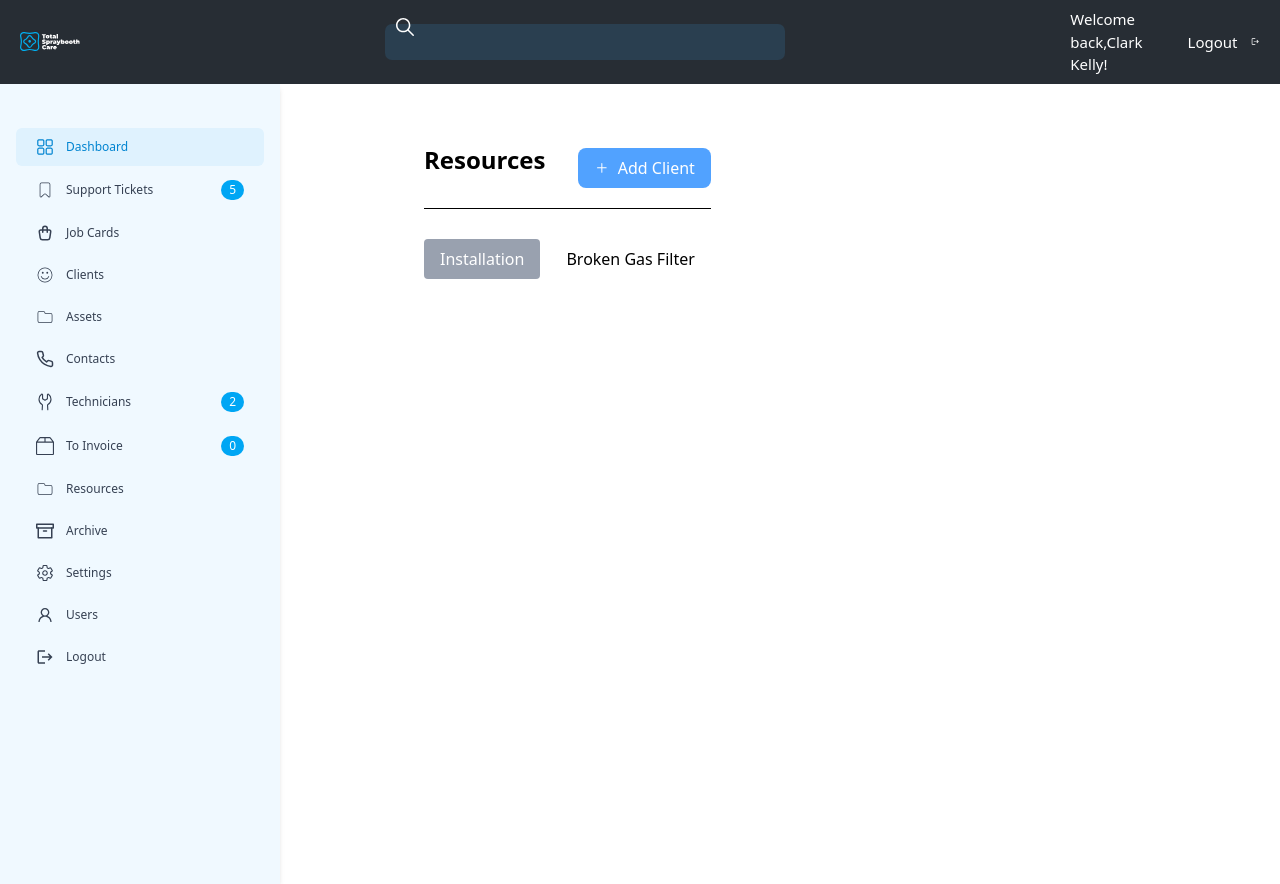
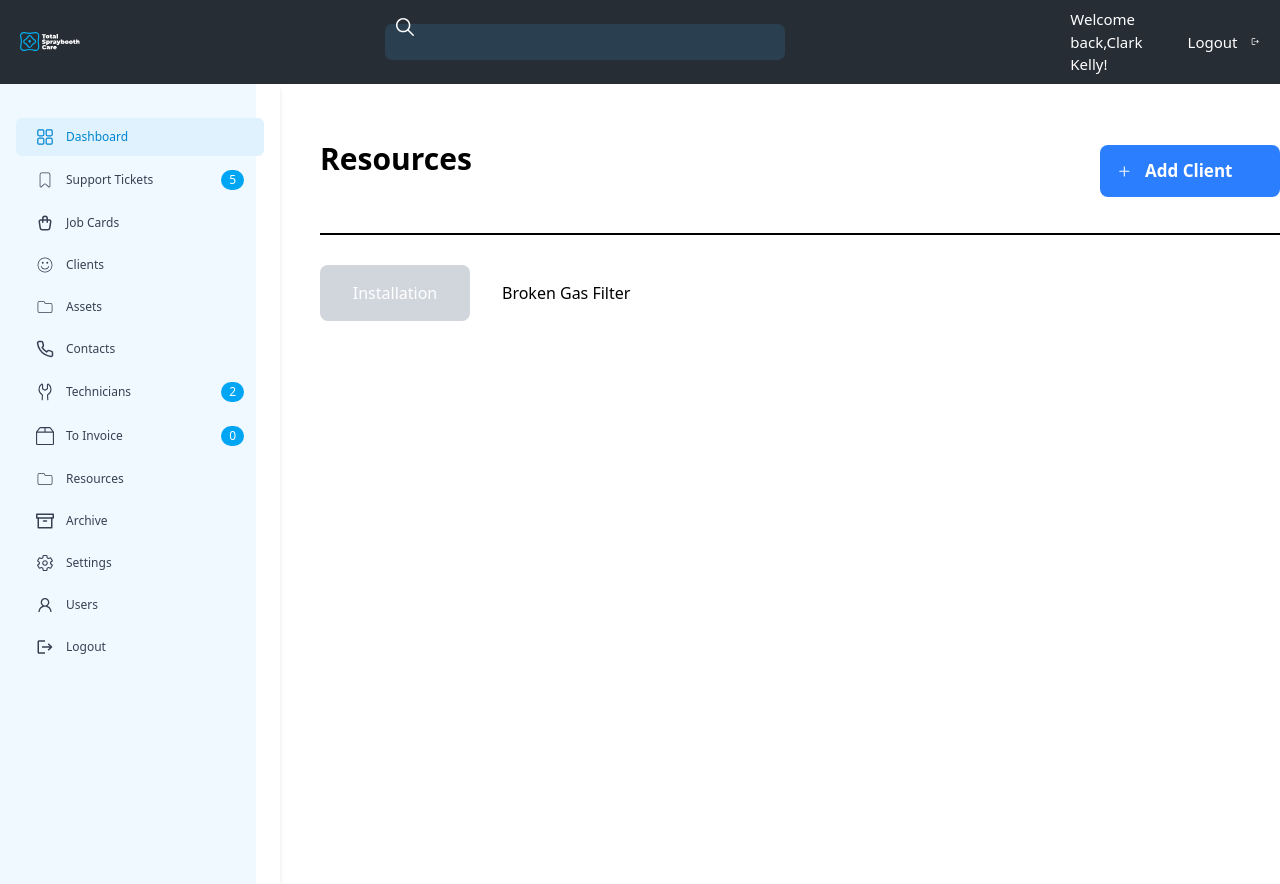
Before and after one commit to sharmaketan03/react_dashboard, a React (Vite) app: page /resoursec in a window 1280 px wide. Built offline with nearby package versions, Linux system fonts and the light colour scheme.

Commit message:
new changes add by rohit

```diff
--- a/src/ContactComponent.jsx
+++ b/src/ContactComponent.jsx
@@ -4,7 +4,7 @@ const ContactsComponent = () => {
   return (
     <div className="mt-[5%]">
       <h1 className="text-2xl font-bold mb-8">Contacts</h1>
-      <div className="p-6 bg-white w-[1100px]  border border-gray-300 rounded-xl shadow-md">
+      <div className=" bg-white w-[100%]  border border-gray-300 rounded-xl shadow-md">
         <div className="overflow-x-auto">
           <table className="min-w-full text-sm text-left border-collapse">
             <thead>
--- a/src/Dashboard.jsx
+++ b/src/Dashboard.jsx
@@ -9,7 +9,7 @@ const Dashboard = () => {
 
     </div>
       <div>
-        <h1 className="text-2xl mt-[7%] font-bold mb-8">Dashboard</h1>
+        <h1 className="text-2xl mt-[4%] font-bold mb-6">Dashboard</h1>
         <div>
           <div className="p-6 bg-white  border border-gray-300 rounded-xl shadow-md">
             <h2 className="text-lg font-semibold mb-4">My Tickets</h2>
--- a/src/First.jsx
+++ b/src/First.jsx
@@ -9,15 +9,15 @@ const First = () => {
       <div className="h-screen ">
         <Header />
 
-        <div className="flex md:gap-[5%]">
-          <div>
-            <LeftSideBar />
-          </div>
+        <div className="flex flex-col md:flex-row md:gap-[5%]">
+  <div className="w-full md:w-[20%] min-w-[200px]">
+    <LeftSideBar />
+  </div>
+  <div className="w-full md:w-[75%] flex-grow">
+    <Outlet />
+  </div>
+</div>
 
-          <div className="">
-            <Outlet />
-          </div>
-        </div>
       </div>
     </>
   );
--- a/src/LeftSideBar.jsx
+++ b/src/LeftSideBar.jsx
@@ -17,11 +17,11 @@ const LeftSideBar = () => {
   return (
     <>
       <div className="bg-sky-50">
-        <div className="w-[280px] pt-[20px]  text-gray-700 min-h-screen   shadow-md">
+        <div className="w-[280px] pt-[10px]  text-gray-700 min-h-screen   shadow-md">
         <ul className="pt-6 space-y-1 px-4 text-sm">
           <li  classname=" ">
             <a
-              href="#"
+              href="/"
               className="flex items-center gap-3  rounded-md bg-sky-100 text-sky-600 font-medium text-[12px] px-[20px] py-[10px]"
             >
               <RxDashboard className="text-lg" /> Dashboard
--- a/src/Resoursec.jsx
+++ b/src/Resoursec.jsx
@@ -1,34 +1,30 @@
-import React from 'react';
-import { GoPlus } from 'react-icons/go';
-
+import React from "react";
+import { GoPlus } from "react-icons/go";
 
 const Resoursec = () => {
   return (
-    <div className="flex">
+    <>
+   <div className="text-3xl mt-[6%] font-bold mb-8 w-full">
+  <div className="flex items-center justify-between">
+    <h1 className="text-3xl font-bold mb-6">Resources</h1>
 
-      <div className=" flex-col w-full px-[80px] pt-[60px]">
-  <div className="flex justify-between items-center">
-    <div>
-      <h1 className="text-2xl font-bold mb-4">Resources</h1>
-    </div>
-    <div>
-      <button className="flex items-center bg-blue-400 gap-2 px-4 py-2 rounded-lg text-white hover:bg-blue-200">
-        <GoPlus /> Add Client
-      </button>
-    </div>
+    <button className="flex items-center bg-blue-500 gap-3 px-4 py-4 rounded-lg text-white hover:bg-blue-300 w-[180px] text-[17px] ">
+      <GoPlus /> Add Client
+    </button>
   </div>
-  <hr className="mt-4 h-[1px] bg-black " />
-  <div className="mt-[30px] flex  gap-[10px]">
-  <button className="bg-gray-400 text-white py-2 px-4 rounded cursor-pointer">Installation</button>
-  <button className=" py-2 px-4 rounded cursor-pointer">Broken Gas Filter</button>
 </div>
-
+<hr className="mt-2 h-[2px] bg-black" />
+<div className="mt-[30px] flex ">
+<button className="bg-gray-300 text-white py-[10px] px-[10px] rounded-lg cursor-pointer w-[150px] ">
+    Installation
+  </button>
+  <button className="py-4 px-8 rounded-lg cursor-pointer ">
+    Broken Gas Filter
+  </button>
 </div>
 
 
-</div>
-
-
+    </>
   );
 };
 
--- a/src/Setting.jsx
+++ b/src/Setting.jsx
@@ -10,7 +10,7 @@ const Setting = () => {
     <div className="flex">
     {/* Left Sidebar */}
 
-    <div className="w-[0px]"><h1 className="mt-[25px] px-[45px] font-bold text-[25px] ">Setting</h1></div>
+    <div className="w-[0px]"><h1 className="mt-[30px] px-[30px] font-bold text-[25px] ">Setting</h1></div>
 
     <div className="flex item-center justify-evenly flex-wrap mt-[2%]  py-[70px]">
     <div className="border rounded-lg p-4 w-[300px] flex items-center justify-between hover:shadow-lg cursor-pointer transition h-[130px] ">
@@ -70,7 +70,7 @@ const Setting = () => {
       <HiOutlineArrowRight className=" text-[22px] text-blue-600" />
     </div>
 
-    <div className="border rounded-lg p-4 w-[300px] flex items-center justify-between hover:shadow-lg cursor-pointer transition h-[130px] ">
+    <div className="border rounded-lg p-4 w-[300px] flex items-center justify-between hover:shadow-lg cursor-pointer transition h-[130px] mt-[30px]">
       {/* Icon and Text Section */}
       <div className=" items-center gap-4">
         {/* Icon */}
@@ -88,7 +88,7 @@ const Setting = () => {
       {/* Arrow Icon */}
       <HiOutlineArrowRight className=" text-[22px] text-blue-600" />
     </div>
-    <div className="border rounded-lg p-4 w-[300px] flex items-center justify-between hover:shadow-lg cursor-pointer transition h-[110px] ">
+    <div className="border rounded-lg p-4 w-[300px] flex items-center justify-between hover:shadow-lg cursor-pointer transition h-[110px] mt-[30px] ">
       {/* Icon and Text Section */}
       <div className="flex items-center gap-4">
         {/* Icon */}
@@ -107,7 +107,7 @@ const Setting = () => {
       <HiOutlineArrowRight className=" text-[22px] text-blue-600" />
     </div>
 
-    <div className="border rounded-lg p-4 w-[300px] flex items-center justify-between hover:shadow-lg cursor-pointer transition h-[130px] ">
+    <div className="border rounded-lg p-4 w-[300px] flex items-center justify-between hover:shadow-lg cursor-pointer transition h-[130px] mt-[30px]">
       {/* Icon and Text Section */}
       <div className=" items-center gap-4">
         {/* Icon */}
@@ -127,7 +127,7 @@ const Setting = () => {
     </div>
 
 
-    <div className="border rounded-lg p-4 w-[300px] flex items-center justify-between hover:shadow-lg cursor-pointer transition h-[130px] ">
+    <div className="border rounded-lg p-4 w-[300px] flex items-center justify-between hover:shadow-lg cursor-pointer transition h-[130px] mt-[30px]">
       {/* Icon and Text Section */}
       <div className=" items-center gap-4">
         {/* Icon */}
--- a/src/Support.jsx
+++ b/src/Support.jsx
@@ -5,7 +5,7 @@ import { FaEye } from "react-icons/fa";
 
 function Support() {
   return (
-    <div className="p-6 bg-gray-50 min-h-screen  ">
+    <div className="  pt-[50px] w-[98%]">
       <div className="flex item-center justify-between">
       <h1 className="text-2xl font-bold mb-6">Support Tickets</h1>
 
@@ -82,7 +82,7 @@ function Support() {
 
 
 
-      <div className="p-6 w-[100%]">
+      <div className=" w-full">
   <table className="w-full border-collapse border border-gray-200">
     {/* Table Header */}
     <thead>
```
